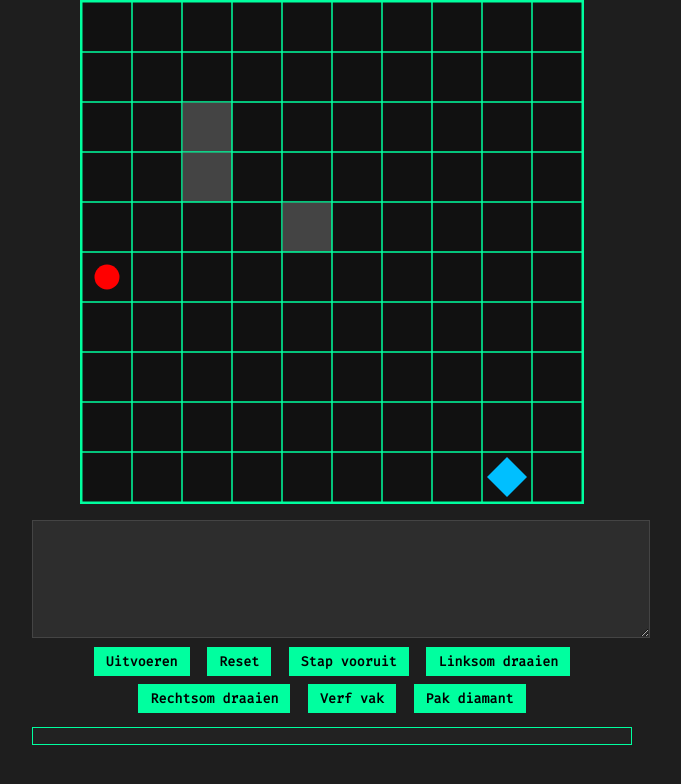
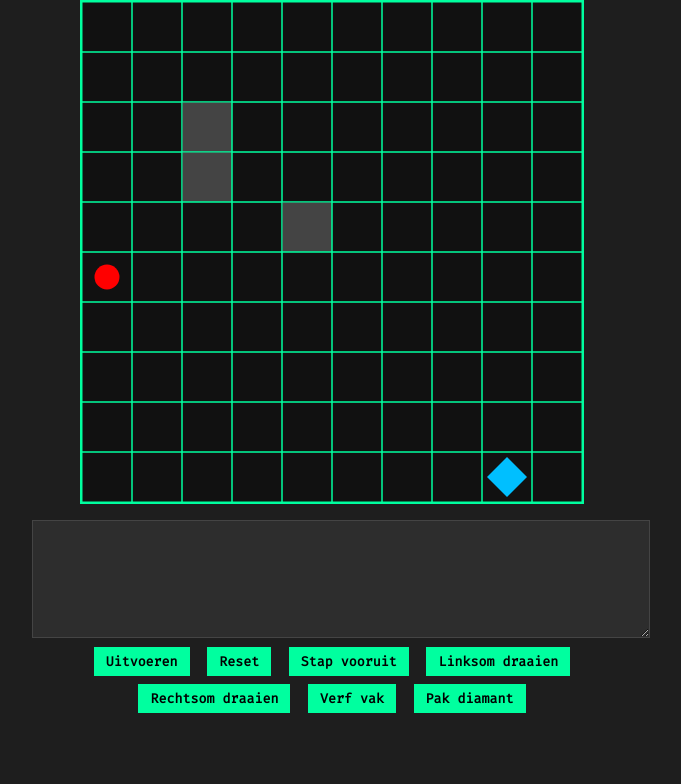
Before and after one commit to ehijzengsf/robot-simulator, a plain HTML site: page robot.html in a window 1280 px wide. Shown: the part 112-896 px from the top of the page, without its empty margins (308-989 px from the left). Drawn offline with Linux system fonts and the light colour scheme.

Commit message:
Update robot.html

```diff
--- a/robot.html
+++ b/robot.html
@@ -54,15 +54,6 @@
       font-weight: bold;
       color: #ffd700;
     }
-    #instructionLog {
-      margin-top: 10px;
-      font-family: 'Fira Code', monospace;
-      white-space: pre-wrap;
-      background: #222;
-      padding: 8px;
-      border: 1px solid #00ff9f;
-      color: #00ff9f;
-    }
   </style>
 </head>
 <body>
@@ -77,7 +68,6 @@
     <button onclick="appendInstruction('turnRight()')">Rechtsom draaien</button>
     <button onclick="appendInstruction('paint()')">Verf vak</button>
     <button onclick="appendInstruction('pickup()')">Pak diamant</button>
-    <div id="instructionLog"></div>
     <div id="result"></div>
   </div>
 
@@ -208,7 +198,6 @@
     function appendInstruction(instruction) {
       const textarea = document.getElementById('code');
       textarea.value += (textarea.value.trim() ? '\n' : '') + instruction;
-      document.getElementById("instructionLog").textContent = textarea.value;
     }
 
     function reset(clearPaint = true) {
```
